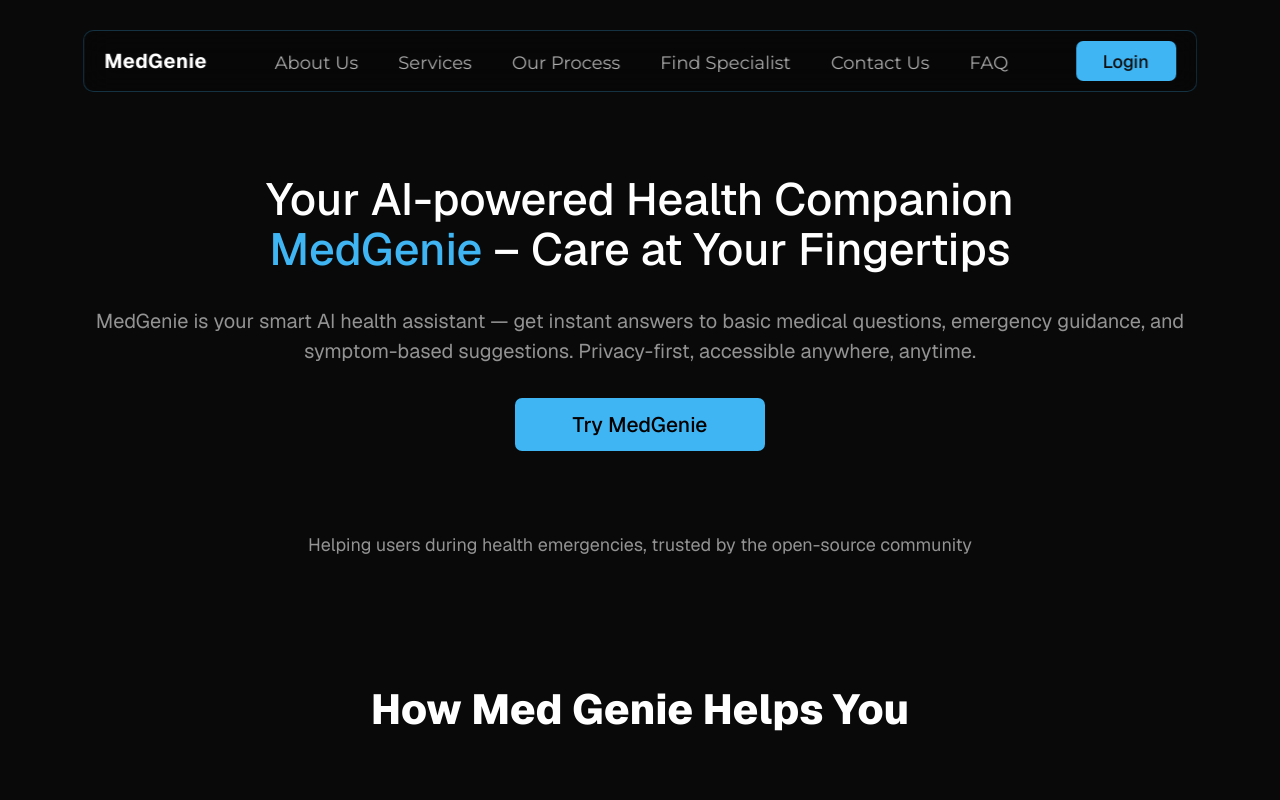
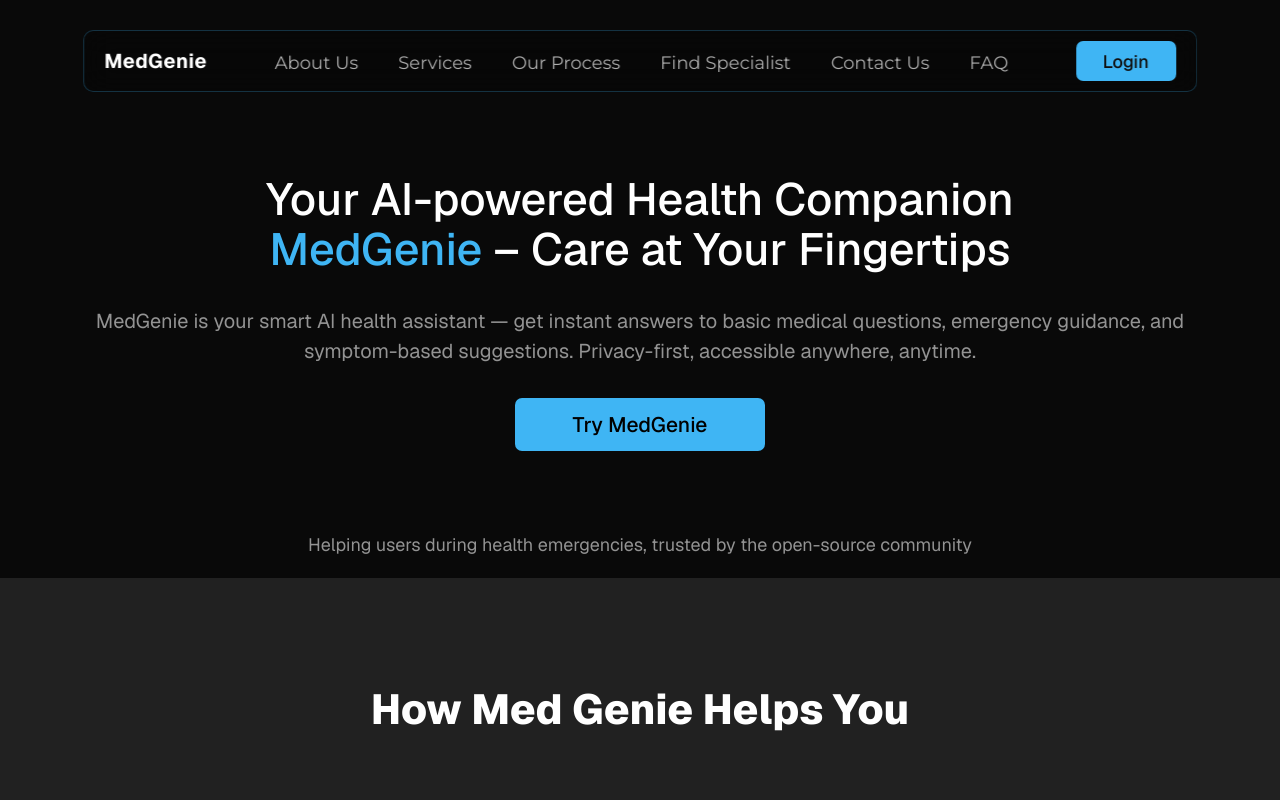
Before and after one commit to aayushraj1010/med-genie, a Next.js app: page / in a window 1280 px wide. Shown: the top 800 px of the page. Built offline with nearby package versions, Linux system fonts and the light colour scheme.

Commit message:
Remove hardcoded dark background to fix light theme consistency
Co-authored-by: Adez017 <142787780+Adez017@users.noreply.github.com>

```diff
--- a/src/app/globals.css
+++ b/src/app/globals.css
@@ -6,7 +6,6 @@
 
 body {
   font-family: var(--font-geist-sans), Arial, Helvetica, sans-serif;
-  background-color: rgb(9 9 9 / var(--tw-bg-opacity, 1));
 }
 
 @layer base {
```
